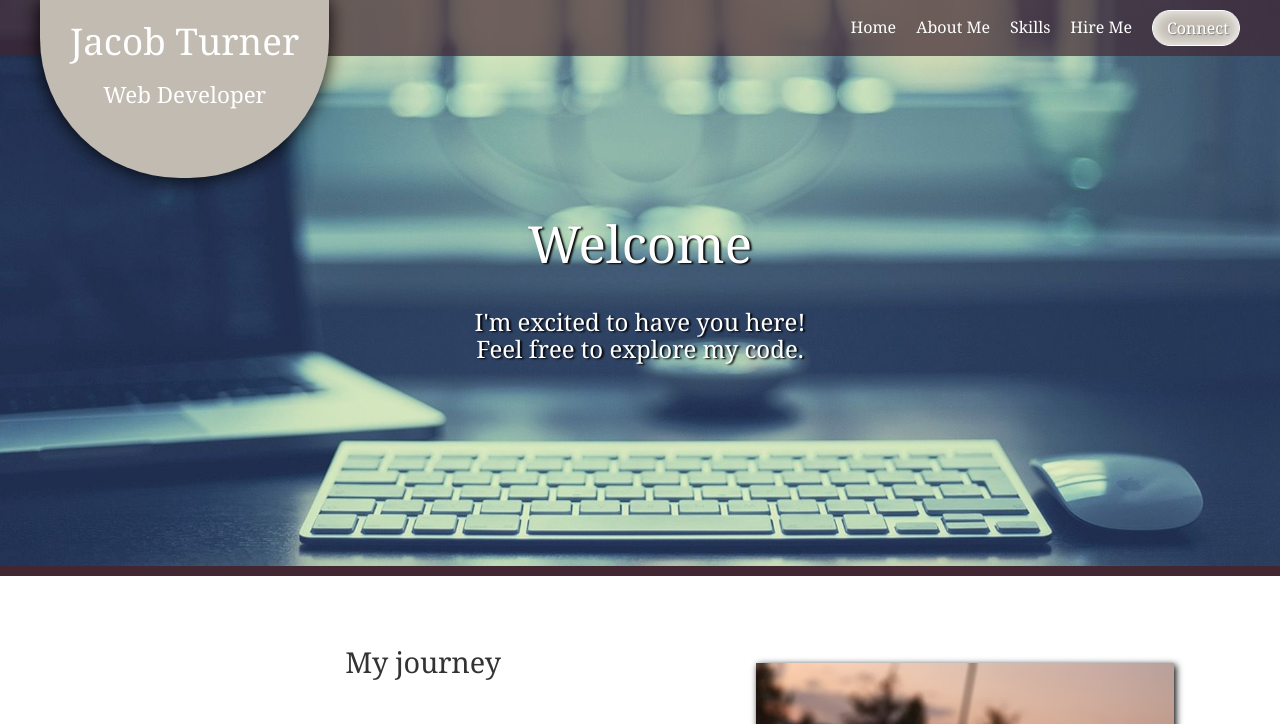
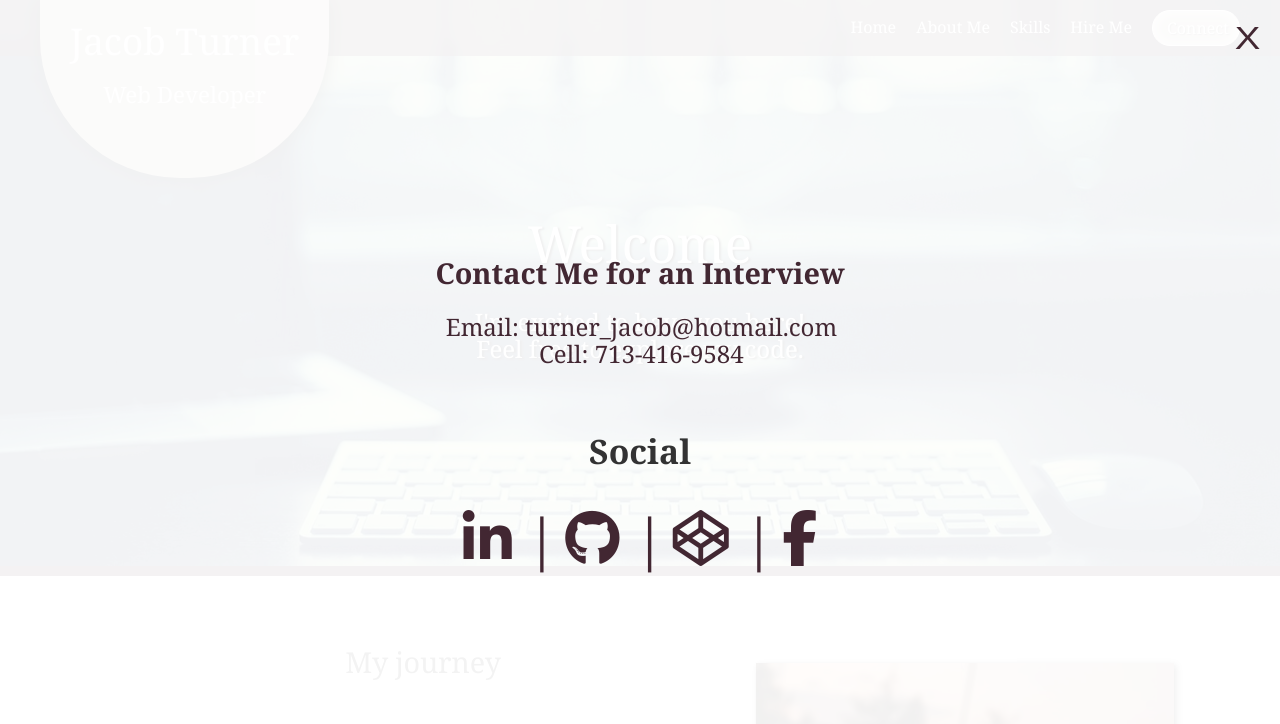
Before and after one commit to jfantasy87/my-site, a website built with webpack: page app/index.html in a window 1280 px wide. Both pictures are taken after a click on the element "Connect". Shown: the top 724 px of the page. Built offline with nearby package versions, Linux system fonts and the light colour scheme.

Commit message:
Completed expandable modal.

```diff
--- a/app/assets/scripts/App.js
+++ b/app/assets/scripts/App.js
@@ -1,4 +1,6 @@
 
 import MobileMenu from './modules/MobileMenu';
+import Modal from './modules/Modal';
 
 var mobileMenu = new MobileMenu();
+var modal = new Modal();
--- /dev/null
+++ b/app/assets/scripts/modules/Modal.js
@@ -0,0 +1,36 @@
+import $ from 'jquery';
+
+class Modal {
+	constructor() {
+		this.openModalButton = $(".open-modal");
+		this.modal = $(".modal");
+		this.closeModalButton = $(".modal__close");
+		this.events();
+	}
+
+	events() {
+		//clicking the open modal button
+		this.openModalButton.click(this.openModal.bind(this));
+		//clicking the X close modal button
+		this.closeModalButton.click(this.closeModal.bind(this));
+		//key press
+		$(document).keyup(this.keyPressHandler.bind(this));
+	}
+
+	keyPressHandler(escape) {
+		if(escape.keyCode == 27) {
+			this.closeModal();
+		}
+	}
+
+	openModal() {
+		this.modal.addClass("modal--is-visible");
+		return false;
+	}
+
+	closeModal() {
+		this.modal.removeClass("modal--is-visible");
+	}
+}
+
+export default Modal;
--- a/app/assets/styles/base/_global.css
+++ b/app/assets/styles/base/_global.css
@@ -21,11 +21,6 @@ u {
 	border-bottom:solid;
 }
 
-.fa {
-	color:$silver;
-	text-shadow:2px 1px 5px black;
-}
-
 hr {
 	background-color:black;
 	margin:350px 0 10px 0;
--- /dev/null
+++ b/app/assets/styles/modules/_modal.css
@@ -0,0 +1,95 @@
+.modal {
+	position:fixed;
+	z-index:6;
+	background-color:rgba(255, 255, 255, .94);
+	top: 0;
+	bottom: 0;
+	left: 0;
+	right: 0;
+	opacity:0;
+	visibility: hidden;
+	transform:scale(1.5);
+	transition:all .5s ease-out;
+
+	&--is-visible {
+		opacity:1;
+		visibility: visible;
+		transform: scale(1);
+
+	}
+
+	&__contact {
+		text-align: center;
+		font-size:2rem;
+
+		li {
+		list-style-type:none;
+		font-size:2.3rem;
+		margin-right:4%;
+		}
+
+		@mixin atMedium {
+			font-size:1.2rem;
+			color:$purple;
+
+			li {
+			list-style-type:none;
+			font-size:1.5rem;
+			margin-right:3%;
+			}
+		}
+	}
+
+	&__social {
+		margin-top: 5%;
+		text-align: center;
+		font-size:2.8rem;
+
+		a {
+			text-decoration:none;
+			font-size:5.5rem;
+			color:$purple;
+		}
+
+		@mixin atMedium {
+			font-size:1.8rem;
+
+			a {
+			text-decoration:none;
+			font-size:3.5rem;
+			color:$purple;
+			}
+		}
+	}
+
+							/*Centers the MODAL content vertically*/
+	&__container {
+			position:absolute;
+			width:100%;
+			top:50%;
+			transform:translateY(-50%);
+	}
+
+	&__close {
+		position:absolute;
+		top:40px;
+		right:40px;
+		font-size:5rem;
+		font-family:sans-serif;
+		transform:scaleX(1.2);
+		font-weight:300;
+		transform-origin:100% 0;
+		color:$purple;
+		cursor:pointer;
+
+		&:hover {
+			color:$sunshine;
+		}
+
+		@mixin atMedium {
+			top:20px;
+			right:20px;
+			font-size:2rem;
+		}
+	}
+}
--- a/app/assets/styles/modules/_site-header.css
+++ b/app/assets/styles/modules/_site-header.css
@@ -76,17 +76,16 @@
 	}
 
 	&__btn-container {
-		background-color:rgba($purple, .7);
+		background-color:rgba($silver, .7);
 		padding:8px 20px 8px 14px;
 		color:#FFF;
 		cursor:pointer;
 		width:88px;
-		margin-top:80px;
+		margin-top:15%;
 		margin-left:auto;
 		margin-right:auto;
 		transform:scale(3);
 		box-shadow:inset 0 0 8px white;
-		border:solid white 1px;
 		border-radius:20px;
 
 		@mixin atMedium {
--- a/app/assets/styles/styles.css
+++ b/app/assets/styles/styles.css
@@ -13,3 +13,4 @@
 @import "modules/_site-header";
 @import "modules/_primary-nav";
 @import "modules/_footer";
+@import "modules/_modal";
--- a/app/index.html
+++ b/app/index.html
@@ -20,7 +20,7 @@
 
 				<div class="site-header__menu">
 					<div class="site-header__btn-container">
-						<a href="#">Connect</a>
+						<a href="#" class="open-modal">Connect</a>
 					</div>
 					<nav class="primary-nav primary-nav--pull-right">
 						<ul>
@@ -141,26 +141,28 @@
 		<footer class="footer row">
 			<div class="footer__content">
 				<p>Copyright &copy; 2017 Jacob Turner. All rights reserved.</p>
-				<a>Connect</a>
+				<a class="open-modal">Connect</a>
 			</div>
 		</footer>
 																<!-- Modal for social links -->
 		<div class="modal">
-			<div>
-				<div class="contact">
+			<div class="modal__container">
+				<div class="modal__contact">
 					<h2>Contact Me for an Interview</h2>
 					<ul>
 						<li>Email: turner_jacob@hotmail.com</li>
 						<li>Cell: 713-416-9584</li>
 					</ul>
 				</div>
-				<div class="social">
-					<a>linkedin</a>
-					<a>github</a>
-					<a>codepen</a>
-					<a>facebook</a>
+				<div class="modal__social">
+					<h3>Social</h3>
+					<a href="https://www.linkedin.com/in/jacob-turner-6b9a2110"><i class="fa fa-linkedin linkedin"></i> |</a>
+					<a href="https://www.github.com/jfantasy87"><i class="fa fa-github github"></i> |</a>
+					<a href="https://codepen.io/jfantasy87/"><i class="fa fa-codepen codepen"></i> |</a>
+					<a href="https://www.facebook.com/jacob.j.turner.7"><i class="fa fa-facebook facebook"></i></a>
 				</div>
 			</div>
+			<div class="modal__close">X</div>
 		</div>
 																<!-- Javascript insert -->
 		<script src="/temp/scripts/App.js"></script>
--- a/app/temp/styles/styles.css
+++ b/app/temp/styles/styles.css
@@ -539,11 +539,6 @@ u {
 	border-bottom:solid;
 }
 
-.fa {
-	color:#C1BBB1;
-	text-shadow:2px 1px 5px black;
-}
-
 hr {
 	background-color:black;
 	margin:350px 0 10px 0;
@@ -1006,19 +1001,18 @@ hr {
 		}
 
 .site-header__btn-container {
-		background-color: rgba(66,39,50, .7);
+		background-color: rgba(193,187,177, .7);
 		padding:8px 20px 8px 14px;
 		color:#FFF;
 		cursor:pointer;
 		width:88px;
-		margin-top:80px;
+		margin-top:15%;
 		margin-left:auto;
 		margin-right:auto;
 		-webkit-transform:scale(3);
 		        transform:scale(3);
 		-webkit-box-shadow:inset 0 0 8px white;
 		        box-shadow:inset 0 0 8px white;
-		border:solid white 1px;
 		border-radius:20px;
 	}
 
@@ -1237,3 +1231,115 @@ hr {
 				border-radius:20px
 		}
   }
+
+.modal {
+	position:fixed;
+	z-index:6;
+	background-color:rgba(255, 255, 255, .94);
+	top: 0;
+	bottom: 0;
+	left: 0;
+	right: 0;
+	opacity:0;
+	visibility: hidden;
+	-webkit-transform:scale(1.5);
+	        transform:scale(1.5);
+	-webkit-transition:all .5s ease-out;
+	transition:all .5s ease-out;
+}
+
+.modal--is-visible {
+		opacity:1;
+		visibility: visible;
+		-webkit-transform: scale(1);
+		        transform: scale(1);
+
+	}
+
+.modal__contact {
+		text-align: center;
+		font-size:2rem;
+	}
+
+.modal__contact li {
+		list-style-type:none;
+		font-size:2.3rem;
+		margin-right:4%;
+		}
+
+@media (min-width: 990px) {
+
+.modal__contact {
+			font-size:1.2rem;
+			color:#422732
+	}
+
+			.modal__contact li {
+			list-style-type:none;
+			font-size:1.5rem;
+			margin-right:3%;
+			}
+  }
+
+.modal__social {
+		margin-top: 5%;
+		text-align: center;
+		font-size:2.8rem;
+	}
+
+.modal__social a {
+			text-decoration:none;
+			font-size:5.5rem;
+			color:#422732;
+		}
+
+@media (min-width: 990px) {
+
+.modal__social {
+			font-size:1.8rem
+	}
+
+			.modal__social a {
+			text-decoration:none;
+			font-size:3.5rem;
+			color:#422732;
+			}
+  }
+
+/*Centers the MODAL content vertically*/
+
+.modal__container {
+			position:absolute;
+			width:100%;
+			top:50%;
+			-webkit-transform:translateY(-50%);
+			        transform:translateY(-50%);
+	}
+
+.modal__close {
+		position:absolute;
+		top:40px;
+		right:40px;
+		font-size:5rem;
+		font-family:sans-serif;
+		-webkit-transform:scaleX(1.2);
+		        transform:scaleX(1.2);
+		font-weight:300;
+		-webkit-transform-origin:100% 0;
+		        transform-origin:100% 0;
+		color:#422732;
+		cursor:pointer;
+	}
+
+.modal__close:hover {
+			color:#FED47B;
+		}
+
+@media (min-width: 990px) {
+
+.modal__close {
+			top:20px;
+			right:20px;
+			font-size:2rem
+	}
+  }
```
Also changed, not shown: app/temp/scripts/App.js.
